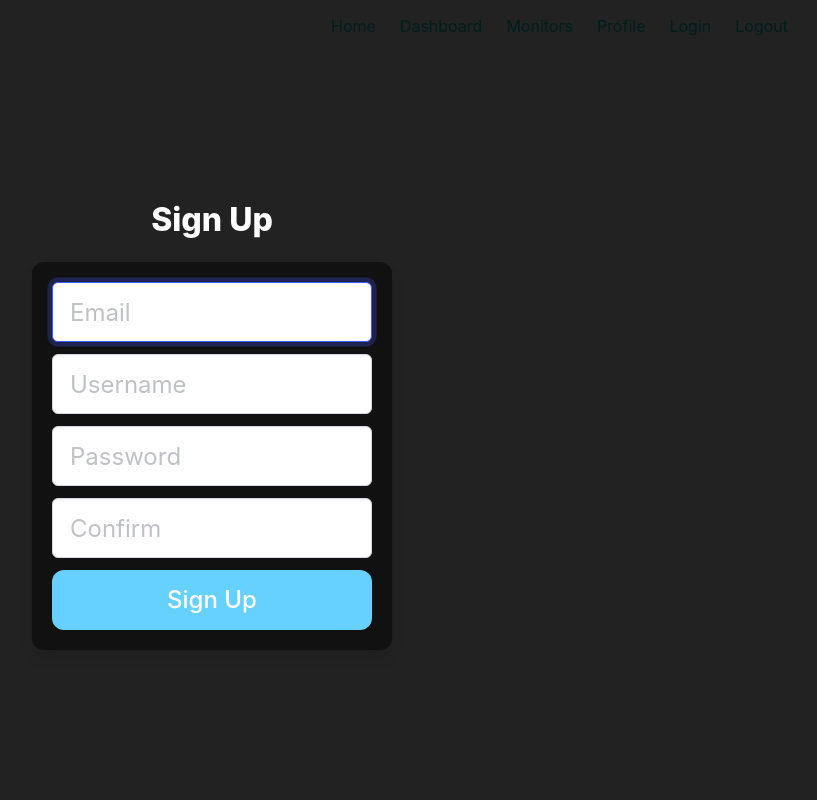
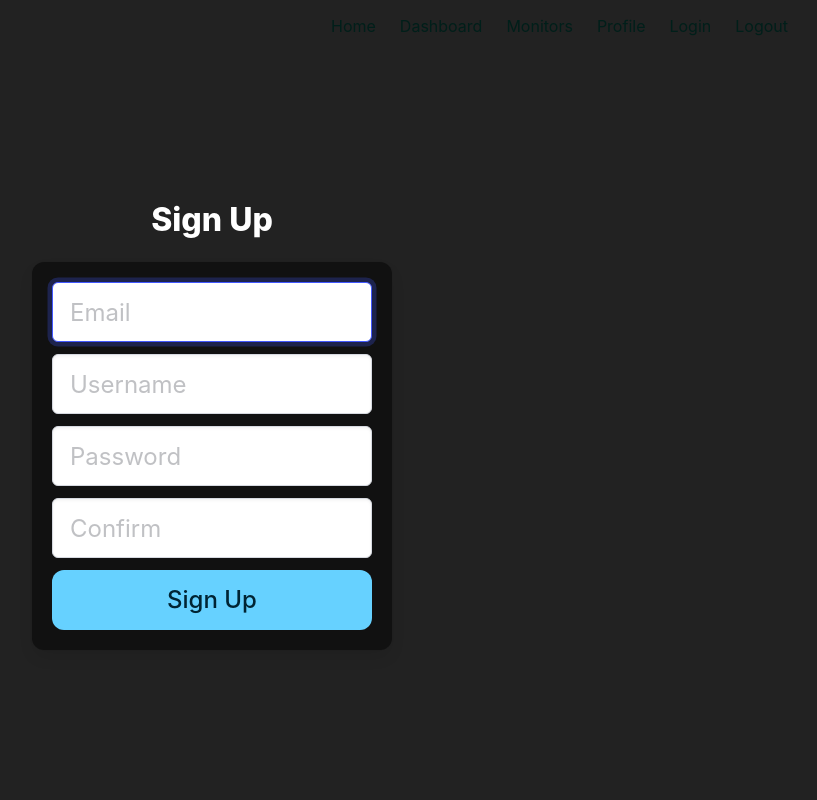
Before and after one commit to n1cholaspoole/uptimealert, a Flask app: page /auth/signup in a window 1280 px wide. Shown: the whole page, without its empty margins (428-1245 px from the left). Run offline with Flask 3, Linux system fonts and the light colour scheme.

Commit message:
Fixed sign up button color.

```diff
--- a/uptimealert/templates/auth/signup.html
+++ b/uptimealert/templates/auth/signup.html
@@ -43,7 +43,7 @@
                     </label>
                 </div>
             </div>
-            <button class="button has-text-white is-block is-info is-large is-fullwidth">Sign Up</button>
+            <button class="button is-block is-info is-large is-fullwidth">Sign Up</button>
         </form>
     </div>
 </div>
```
